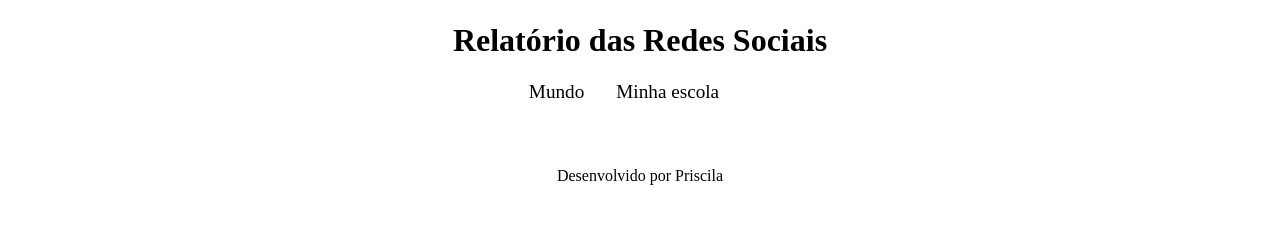
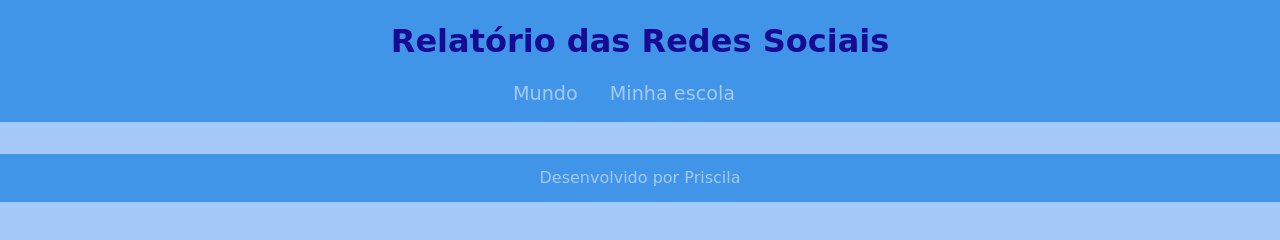
Before and after one commit to MARIACLARAGARCIABUFALO/Ci-nciasdedados, a plain HTML site: page index.html in a window 1280 px wide. Drawn offline with Linux system fonts and the light colour scheme.

Commit message:
Update style.css

```diff
--- a/style.css
+++ b/style.css
@@ -1,7 +1,7 @@
-root{
+:root{
     --bg-color:#a5cafa;
-    --primary-color:#b85fdf;
-    --secudary-color:#530561;
+    --primary-color:#4195e9;
+    --secudary-color:#170b93;
     --font:"Edu AU VIC WA NT Guides", cursive;
 }
 
```
